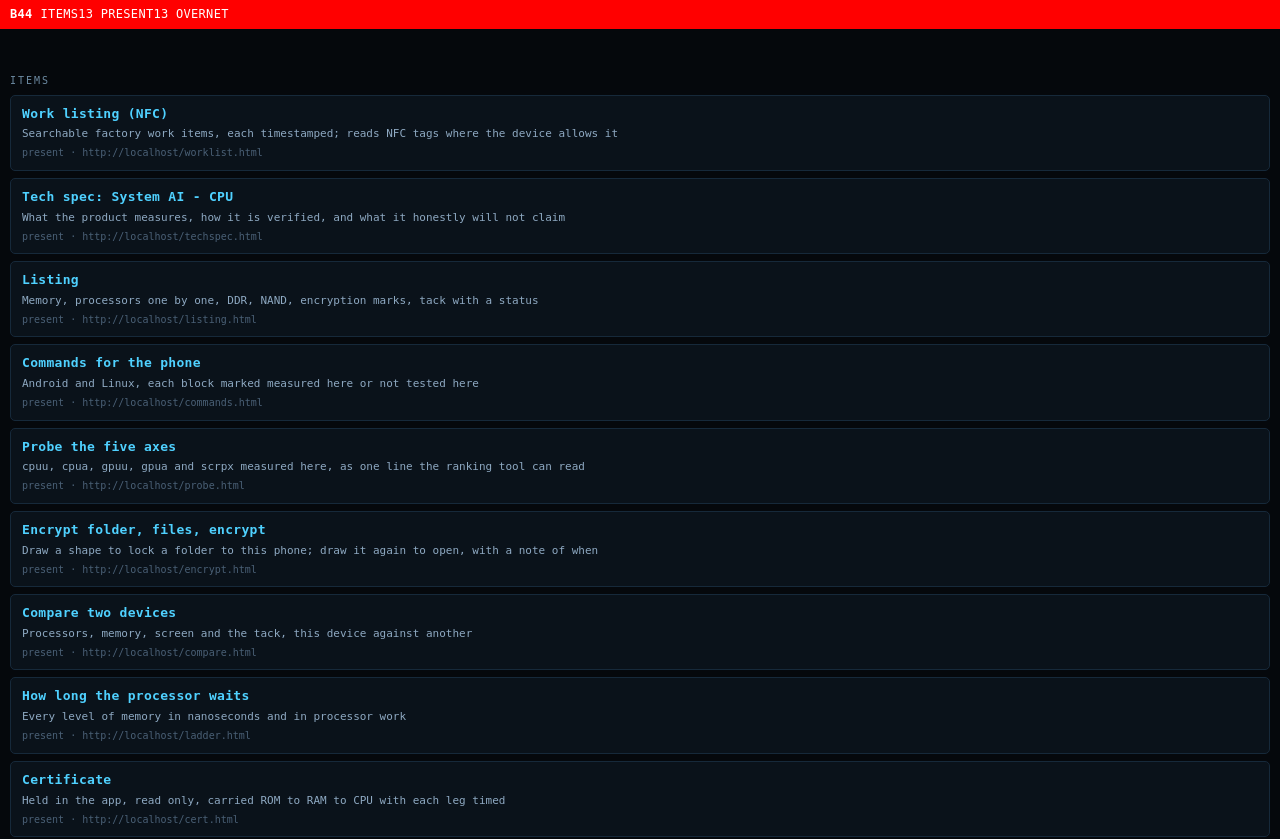
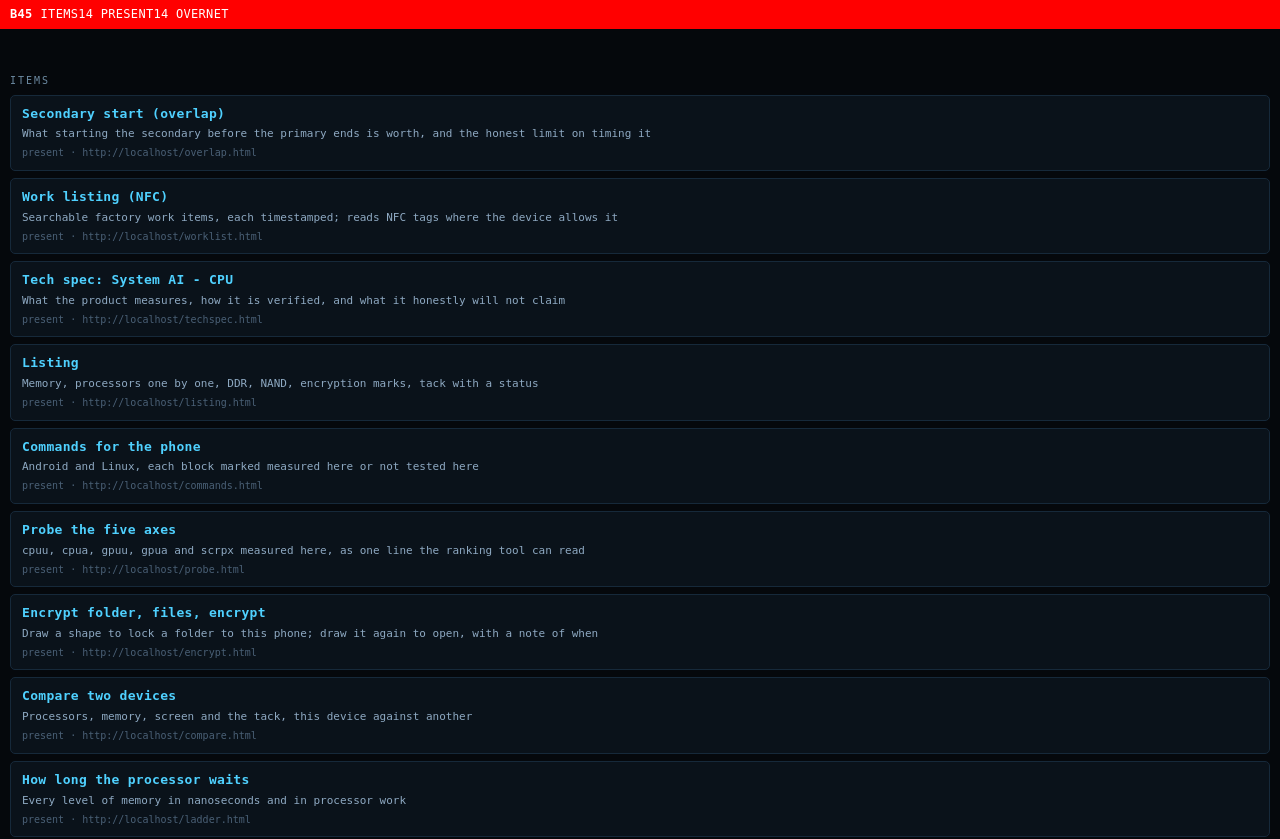
Before and after one commit to anirudhatalmale6-alt/netswitch-switch-benchmark-view, a plain HTML site: page menu.html in a window 1280 px wide. Shown: the top 839 px of the page. Drawn offline with Linux system fonts and the light colour scheme.

Commit message:
B45 secondary start: what overlapping the secondary with the primary is worth (measured, warm, bounded by physics), and the honest limit - 178 ns cannot be scheduled in a browser.

```diff
--- a/menu.html
+++ b/menu.html
@@ -29,7 +29,7 @@
   #crText{color:#12261a;font-weight:700;font-size:12px;line-height:1.4}
 </style></head><body>
 
-<div id="bar"><b id="stamp">B44</b><i id="line">every item, and the link to take it away</i></div>
+<div id="bar"><b id="stamp">B45</b><i id="line">every item, and the link to take it away</i></div>
 <div id="pg" style="padding-top:58px">
   <h2>Items</h2>
   <div id="items"></div>
@@ -55,6 +55,8 @@
    broken.
    ================================================================== */
 var ITEMS = [
+  ['overlap.html', 'Secondary start (overlap)',
+   'What starting the secondary before the primary ends is worth, and the honest limit on timing it'],
   ['worklist.html', 'Work listing (NFC)',
    'Searchable factory work items, each timestamped; reads NFC tags where the device allows it'],
   ['techspec.html', 'Tech spec: System AI - CPU',
```
